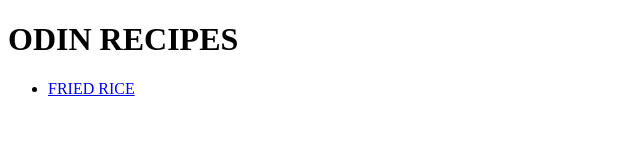
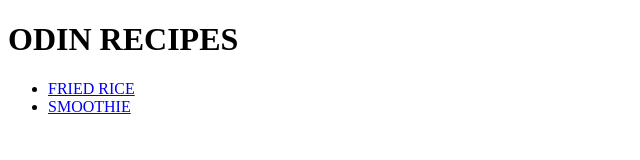
Before and after one commit to Adhyan2003/odin_recipes, a plain HTML site: page index.html in a window 1280 px wide. Shown: the whole page, without its empty margins (0-640 px from the left). Drawn offline with Linux system fonts and the light colour scheme.

Commit message:
Add index.html

```diff
--- a/index.html
+++ b/index.html
@@ -10,6 +10,7 @@
     <h1> ODIN RECIPES </h1>
     <ul>
         <li><a href="recipes/fried_rice.html">FRIED RICE</a></li>
+        <li><a href = "recipes/smoothie.html">SMOOTHIE</a></li>
     </ul>
 
 </body>
```
